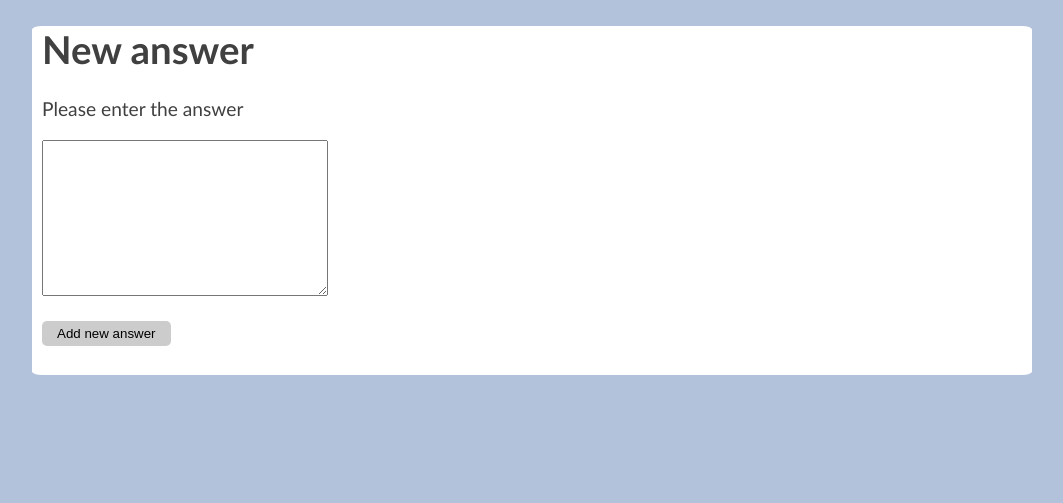
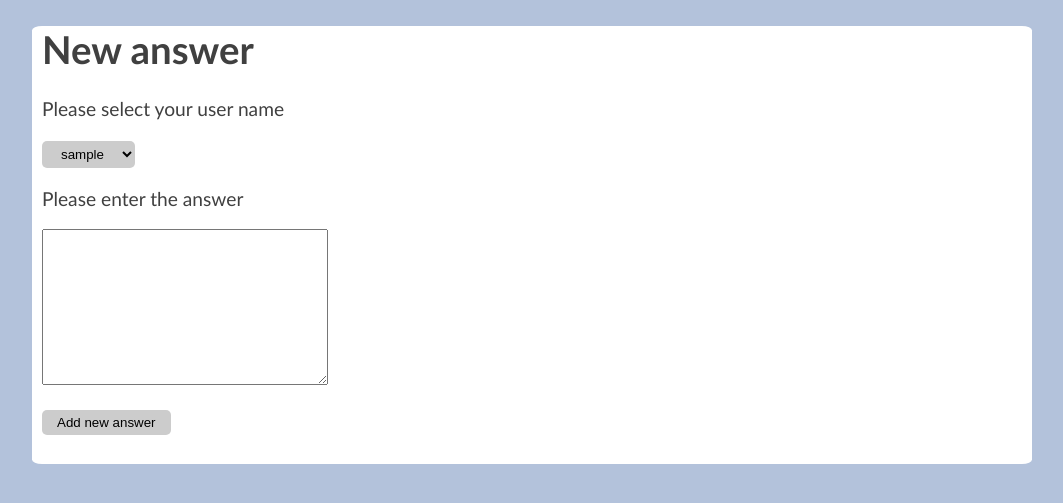
Before and after one commit to KataBucsai/AskMate2-project-prismatic, a Flask app: page /question/1/new-answer in a window 1280 px wide. Shown: the top 503 px of the page, without its empty margins (108-1171 px from the left). Run offline with Flask 2, Linux system fonts and the light colour scheme; a database or web service that is not in the repository returns one stand-in record (values such as "Sample title"); some libraries are stand-ins or nearby versions.

Commit message:
implement bind answer feature

```diff
--- a/app_logic.py
+++ b/app_logic.py
@@ -50,12 +50,17 @@ def display_question(id, count_view=True):
 
 @app.route('/question/<question_id>/new-answer')
 def new_answer(question_id):
-    return render_template('new_answer.html', question_id=question_id)
+    users = ui.handle_query("""SELECT user_name FROM users ORDER BY user_name;""")
+    return render_template('new_answer.html', question_id=question_id, users=users)
 
 
 @app.route('/create_new_answer', methods=['POST'])
 def add_new_answer():
-    ui.add_item_to_answer_db('answer', request.form)
+    new_answer_user = request.form['new_answer_user']
+    user_id = ui.handle_query("""SELECT id FROM users WHERE user_name='{}';""". format(new_answer_user))
+    ui.handle_query("""INSERT INTO answer (submission_time, vote_number, question_id, message, users_id)
+                    VALUES ('{}', {}, {}, '{}', {});""".format(
+                    str(datetime.now())[:-7], 0, request.form['question_id'], request.form['new_answer_message'], user_id[0][0]))
     return redirect('/question/' + request.form["question_id"])
 
 
--- a/templates/new_answer.html
+++ b/templates/new_answer.html
@@ -15,6 +15,16 @@
 
     <form action="/create_new_answer" method="post">
         <p>
+            <label for="new_answer_user">Please select your user name</label>
+        </p>
+        <p>
+            <select name="new_answer_user" id="new_answer_user">
+                {% for user in users %}
+                    <option>{{ user[0] }}</option>
+                {% endfor %}
+            </select>
+        </p>
+        <p>
             <label for="new_answer_message">Please enter the answer</label>
         </p>
         <p>
```
